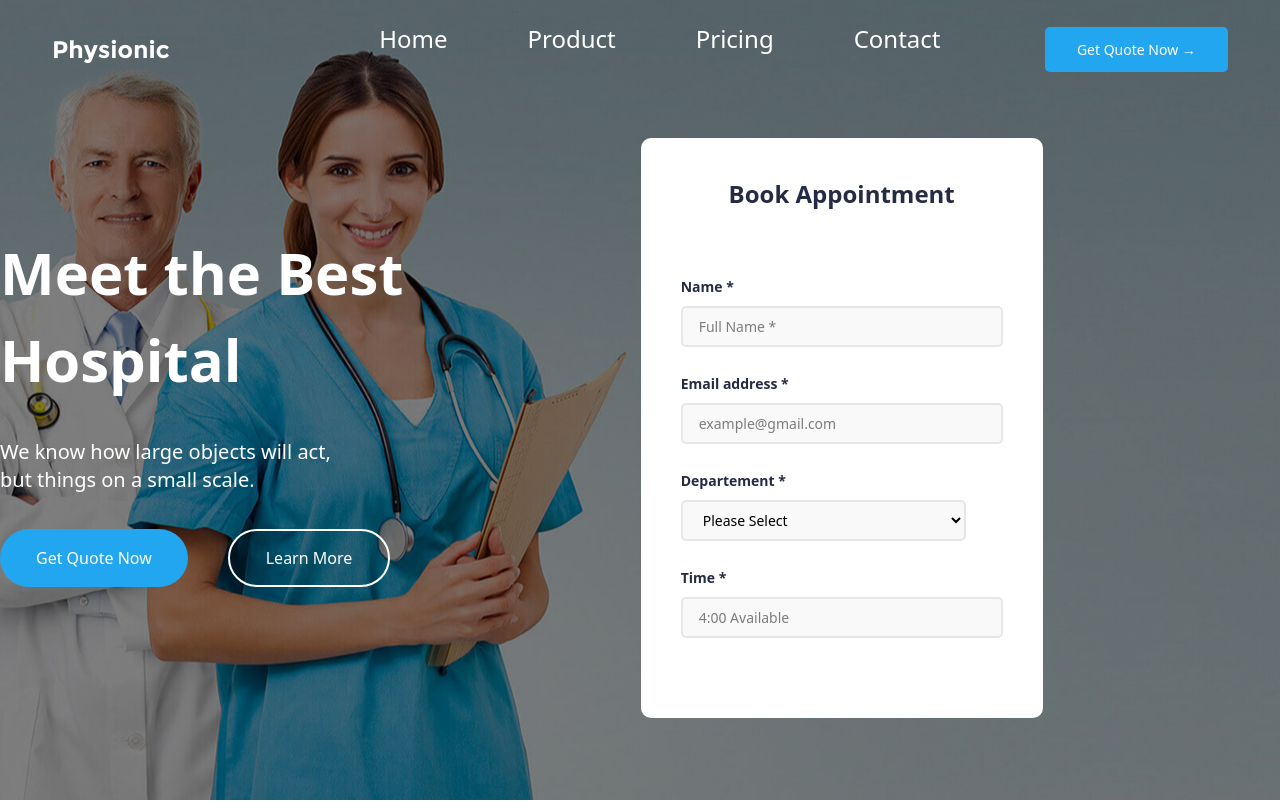
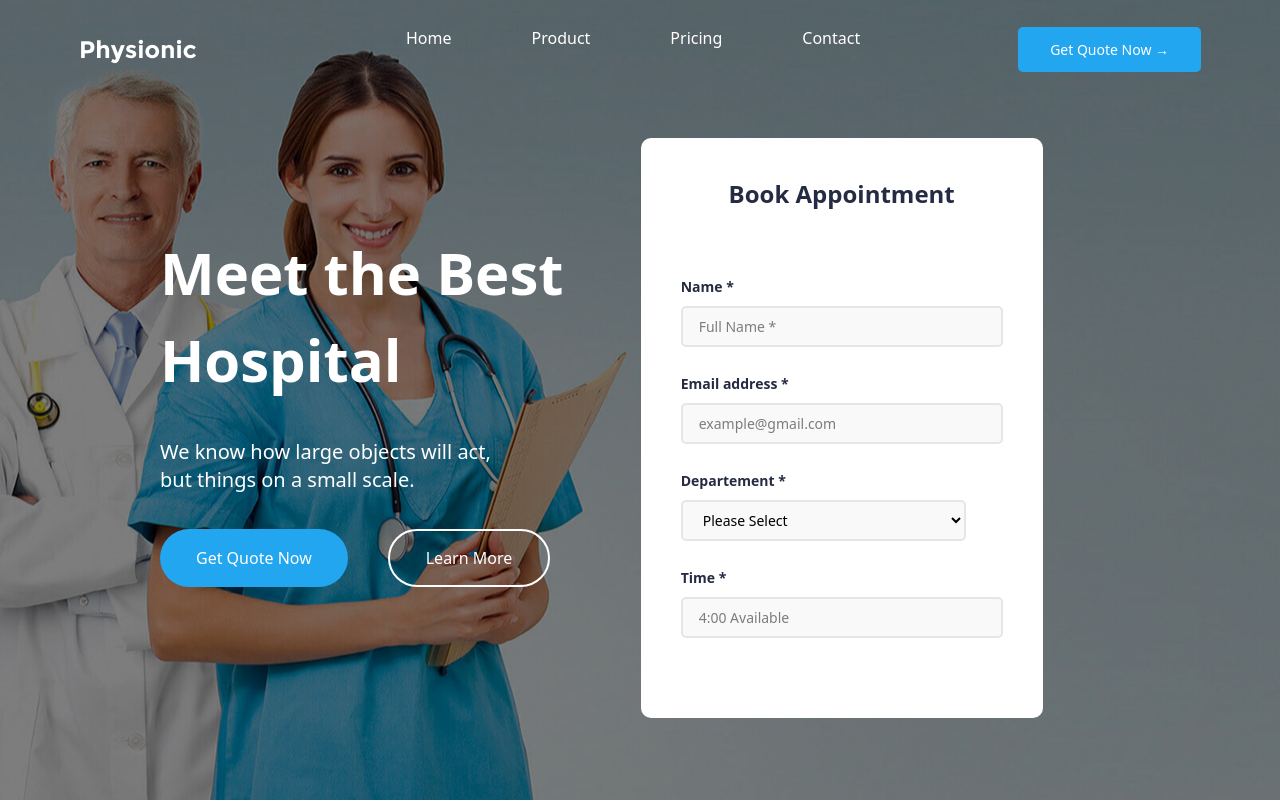
Before and after one commit to Isozoda/Exam-3, a website: page src/index.html in a window 1280 px wide. Shown: the top 802 px of the page. Drawn offline with Linux system fonts and the light colour scheme.

Commit message:
baroi ki dar rejimi telefoni problem bud az sari nav dob kardam

```diff
--- a/src/index.html
+++ b/src/index.html
@@ -11,21 +11,21 @@
 
 <body>
 
-    <div class="background1 mb-100 md:mb-[113px]">
+    <div class="background1 mb-120 md:mb-[113px]">
         <div class="flex justify-around items-center py-5 mb-10">
             <div class="md:flex items-center text-white gap-35">
                 <img class="md:ml-0 ml-20" src="../image/navbar-brand.png" alt="">
                 <div class="md:flex md:text-start text-center gap-20">
-                    <p class="md:text-auto text-2xl mb-5">Home</p>
-                    <p class="md:text-auto text-2xl mb-5">Product</p>
-                    <p class="md:text-auto text-2xl mb-5">Pricing</p>
-                    <p class="md:text-auto text-2xl mb-5">Contact</p>
+                    <p class="md:text-[16px] text-2xl mb-5">Home</p>
+                    <p class="md:text-[16px] text-2xl mb-5">Product</p>
+                    <p class="md:text-[16px] text-2xl mb-5">Pricing</p>
+                    <p class="md:text-[16px] text-2xl mb-5">Contact</p>
                 </div>
             </div>
             <button class="bg-[#23A6F0] md:inline hidden px-8 py-3 text-white rounded-[5px] text-[14px]">Get Quote Now →</button>
         </div>
-        <div class="md:flex justify-around items-center">
-            <div class="text-white  mb-10 md:text-start text-center">
+        <div class="md:flex md:justify-between md:w-[75%] m-auto items-center">
+            <div class="text-white mb-10 md:text-start text-center">
                 <h1 class="font-black text-[40px] md:text-[58px] mb-[35px]">Meet the Best <br>
                     Hospital</h1>
                 <p class="text-xl mb-[35px]">We know how large objects will act,<br>
@@ -353,7 +353,7 @@
                 small-scale behaviour during the first quarter of the 20th </p>
         </div>
 
-        <div class="flex md:ml-0 ml-5 items-center h-[58px] border-[#E6E6E6] rounded-lg  border-2 w-[388px]">
+        <div class="flex md:ml-0 ml-3.5 items-center h-[58px] border-[#E6E6E6] rounded-lg  border-2 w-[388px]">
             <input
                 class="bg-white py-4 outline-none text-[#737373] pr-12 rounded-tl-lg rounded-bl-lg font-bold px-5 text-[16px]"
                 type="email" placeholder="Your Email">
@@ -368,7 +368,7 @@
                 <h1 class="text-2xl font-black text-[#252B42] mb-[25px]">Get In Touch</h1>
                 <p class="text-[#737373] font-medium text-[16px] mb-[25px]">the quick fox jumps over the <br>
                     lazy dog</p>
-                <img class="md:ml-0 ml-40" src="../image/social media.png" alt="">
+                <img class="md:ml-0 ml-35" src="../image/social media.png" alt="">
             </div>
             <div>
                 <h1 class="text-2xl font-black text-[#252B42] mb-[25px]">Company info</h1>
```
Also changed, not shown: src/output.css.
